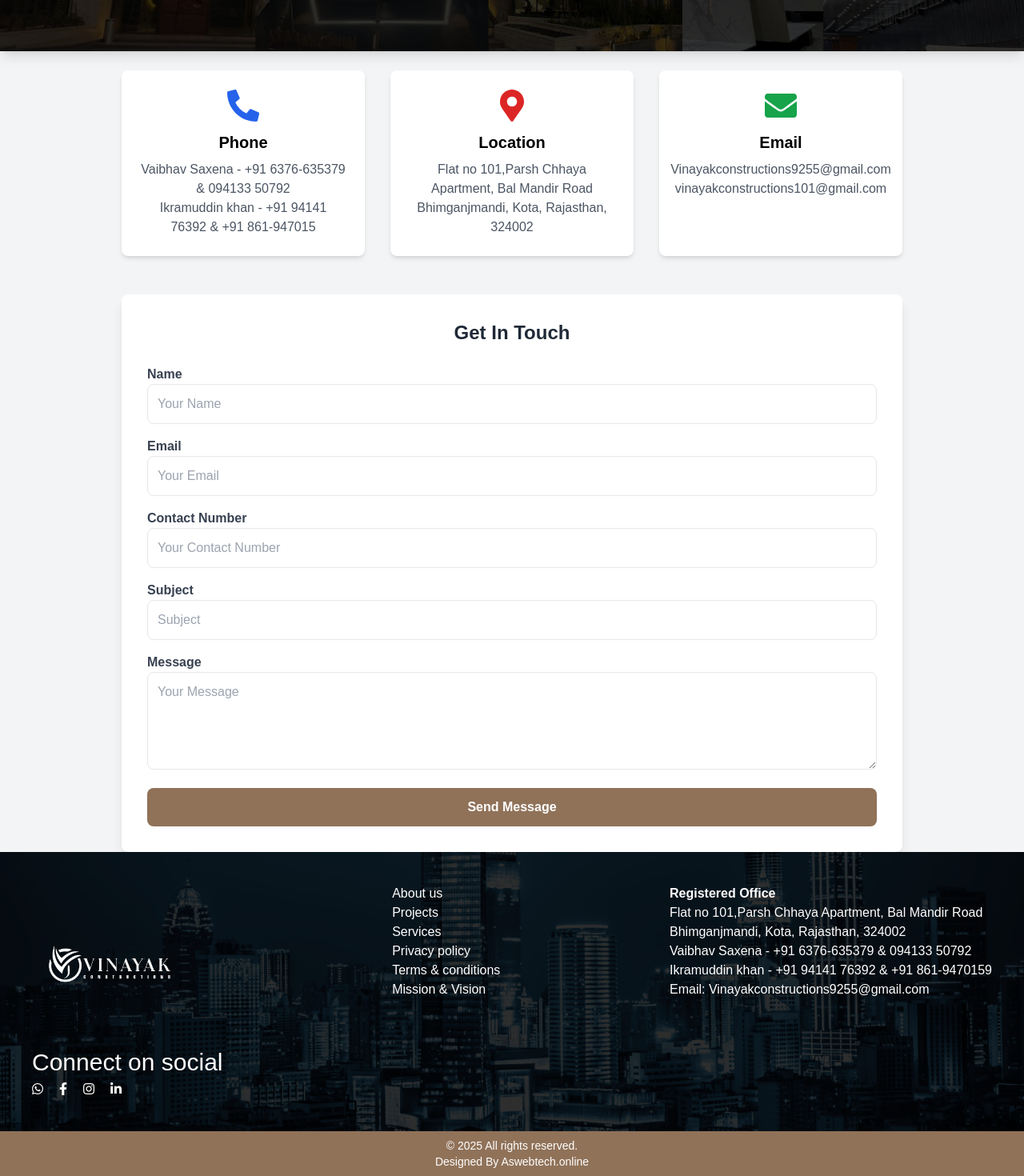
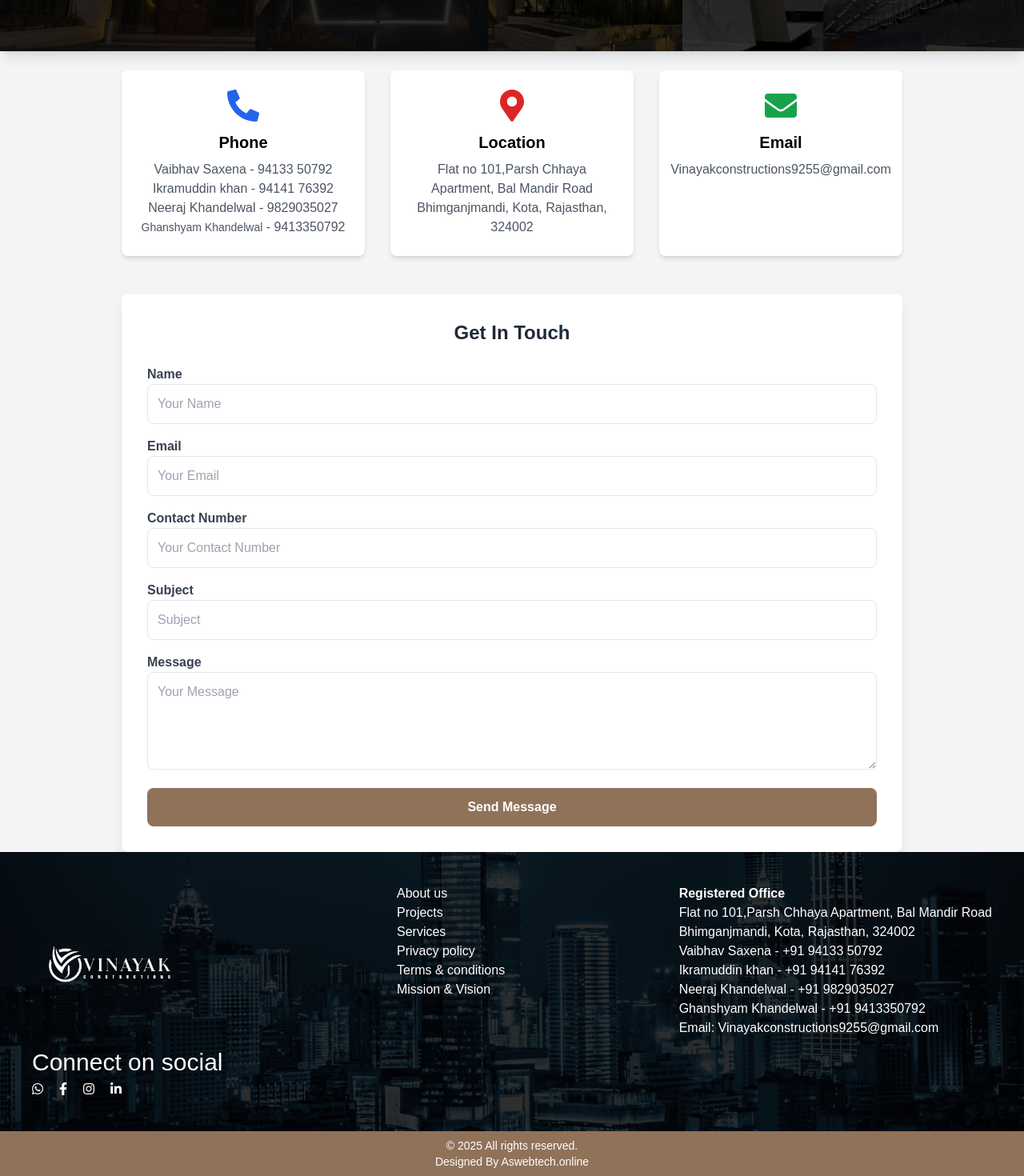
Before and after one commit to vinayakconstructions/project, a Next.js app: page /contact in a window 1280 px wide. Shown: the part 256-1726 px from the top of the page at 80% size. Built offline with nearby package versions, Linux system fonts and the light colour scheme.

Commit message:
Add files via upload

```diff
--- a/src/app/contact/page.js
+++ b/src/app/contact/page.js
@@ -66,8 +66,10 @@ const ContactUs = () => {
             <FaPhoneAlt size={40} className="text-blue-600 mb-3" />
             <h3 className="text-xl font-semibold">Phone</h3>
             <p className="text-gray-600 mt-2">
-            Vaibhav Saxena - +91 6376-635379 & 094133 50792<br></br>
-            Ikramuddin khan - +91 94141 76392 & +91 861-947015
+            Vaibhav Saxena - 94133 50792<br></br>
+            Ikramuddin khan - 94141 76392<br></br>
+            Neeraj Khandelwal - 9829035027<br></br>
+            <span style={{fontSize:"14px"}}>Ghanshyam Khandelwal</span> - 9413350792<br></br>
             </p>
           </div>
           <div className="flex flex-col items-center bg-white shadow-md p-6 rounded-lg">
@@ -81,8 +83,6 @@ Bhimganjmandi, Kota, Rajasthan, 324002</p>
             <FaEnvelope size={40} className="text-green-600 mb-3" />
             <h3 className="text-xl font-semibold">Email</h3>
             <p className="text-gray-600 mt-2">Vinayakconstructions9255@gmail.com
-              <br></br>
-              vinayakconstructions101@gmail.com
             </p>
           </div>
         </div>
--- a/src/app/projects/page.js
+++ b/src/app/projects/page.js
@@ -78,7 +78,7 @@ export default function VideoSection() {
       </ul>
     </div>
       `,
-      'images': ['/projects/two/1.jpg','/projects/two/2.jpg','/projects/two/3.jpg','/projects/two/4.jpg','/projects/two/5.jpg','/projects/two/6.jpg']
+      'images': ['/photos/iifco.jpeg','/projects/two/2.jpg','/projects/two/3.jpg','/projects/two/4.jpg','/projects/two/5.jpg','/projects/two/6.jpg']
     },
     {
         "id": 2,
--- a/src/components/Footer.js
+++ b/src/components/Footer.js
@@ -3,7 +3,7 @@ import React from "react";
 import styles from "../styles/Footer.module.css";
 import Image from "next/image";
 const Footer = () => {
-  const phoneNumber = "919876543210"; // Replace with your WhatsApp number
+  const phoneNumber = "9413350792"; // Replace with your WhatsApp number
   const message = encodeURIComponent("Hi, I am from Vinayak Constructions Company.");
   const whatsappLink = `https://wa.me/${phoneNumber}?text=${message}`;
   return (
@@ -45,16 +45,16 @@ const Footer = () => {
         />
         <h2>Connect on social</h2>
         <div className={styles.socialIcons} style={{ display: "flex", gap: "20px", marginTop: "0px" }}>
-          <a href={whatsappLink} className={styles.socialIcon} aria-label="Facebook">
+          <a href={whatsappLink}className={styles.socialIcon} aria-label="Facebook">
             <i className="fab fa-whatsapp"></i>
           </a>
-          <a href="#" className={styles.socialIcon} aria-label="Facebook">
+          <a href={whatsappLink} className={styles.socialIcon} aria-label="Facebook">
             <i className="fab fa-facebook-f"></i>
           </a>
-          <a href="#" className={styles.socialIcon} aria-label="Instagram">
+          <a href={whatsappLink} className={styles.socialIcon} aria-label="Instagram">
             <i className="fab fa-instagram"></i>
           </a>
-          <a href="#" className={styles.socialIcon} aria-label="LinkedIn">
+          <a href={whatsappLink} className={styles.socialIcon} aria-label="LinkedIn">
             <i className="fab fa-linkedin-in"></i>
           </a>
         </div>
@@ -75,8 +75,10 @@ const Footer = () => {
         <p style={{ textAlign: "left" }}><strong>Registered Office</strong></p>
         <p style={{ textAlign: "left" }}>Flat no 101,Parsh Chhaya Apartment, Bal Mandir Road </p>
         <p style={{ textAlign: "left" }}>Bhimganjmandi, Kota, Rajasthan, 324002</p>
-        <p style={{ textAlign: "left" }}>Vaibhav Saxena -  +91 6376-635379 & 094133 50792</p>
-        <p style={{ textAlign: "left" }}>Ikramuddin khan - +91 94141 76392 & +91 861-9470159</p>
+        <p style={{ textAlign: "left" }}>Vaibhav Saxena -  +91 94133 50792</p>
+        <p style={{ textAlign: "left" }}>Ikramuddin khan - +91 94141 76392</p>
+        <p style={{ textAlign: "left" }}>Neeraj Khandelwal - +91 9829035027</p>
+        <p style={{ textAlign: "left" }}>Ghanshyam Khandelwal - +91 9413350792</p>
         <p style={{ textAlign: "left" }}>
           Email:{" "}
           <a href="mailto:Vinayakconstructions9255@gmail.com">
--- a/src/components/Gallery.js
+++ b/src/components/Gallery.js
@@ -11,6 +11,7 @@ const images = [
     "/photos/gallery1.jpg",
     "/photos/gallery2.jpg",
     "/photos/gallery3.jpg",
+    "/photos/iifco.jpeg",
     "/photos/gallery4.jpg",
     "/photos/gallery5.jpg",
     "/photos/gallery6.jpg",
@@ -24,7 +25,7 @@ const images = [
     "/photos/gallery14.jpg",
     "/photos/gallery15.jpg",
     "/photos/gallery16.jpg",
-    "/photos/gallery17.jpg",
+    // "/photos/gallery17.jpg",
     "/photos/gallery18.jpg",
     "/photos/gallery19.jpg",
     "/photos/gallery20.jpg",
--- a/src/components/Header.js
+++ b/src/components/Header.js
@@ -13,7 +13,7 @@ const Header = () => {
   const [isOpen, setIsOpen] = useState(false);
   const [isScrolled, setIsScrolled] = useState(false);
   const pathname = usePathname();
-  const phoneNumber = "919876543210"; // Replace with your WhatsApp number
+  const phoneNumber = "9413350792"; // Replace with your WhatsApp number
   const message = encodeURIComponent("Hi, I am from Vinayak Constructions Company.");
   const whatsappLink = `https://wa.me/${phoneNumber}?text=${message}`;
 
@@ -87,13 +87,13 @@ const Header = () => {
             <Link  href={whatsappLink} target="_blank">
               <FaWhatsapp size={24} className="text-gray-600 hover:text-gray-800 transition" />
             </Link>
-            <Link href="https://facebook.com" target="_blank">
+            <Link href={whatsappLink}  target="_blank">
               <FaFacebook size={24} className="text-gray-600 hover:text-gray-800 transition" />
             </Link>
-            <Link href="https://twitter.com" target="_blank">
+            <Link href={whatsappLink}  target="_blank">
               <FaTwitter size={24} className="text-gray-400 hover:text-gray-600 transition" />
             </Link>
-            <Link href="https://linkedin.com" target="_blank">
+            <Link href={whatsappLink}  target="_blank">
               <FaLinkedin size={24} className="text-gray-700 hover:text-gray-900 transition" />
             </Link>
           </div>
@@ -130,13 +130,13 @@ const Header = () => {
               </Link>
             ))}
             <div className="flex space-x-4">
-              <Link href="https://facebook.com" target="_blank">
+              <Link href={whatsappLink} target="_blank">
                 <FaFacebook size={24} className="text-blue-600 hover:text-blue-800 transition" />
               </Link>
-              <Link href="https://twitter.com" target="_blank">
+              <Link href={whatsappLink} target="_blank">
                 <FaTwitter size={24} className="text-blue-400 hover:text-blue-600 transition" />
               </Link>
-              <Link href="https://linkedin.com" target="_blank">
+              <Link href={whatsappLink} target="_blank">
                 <FaLinkedin size={24} className="text-blue-700 hover:text-blue-900 transition" />
               </Link>
             </div>
```
